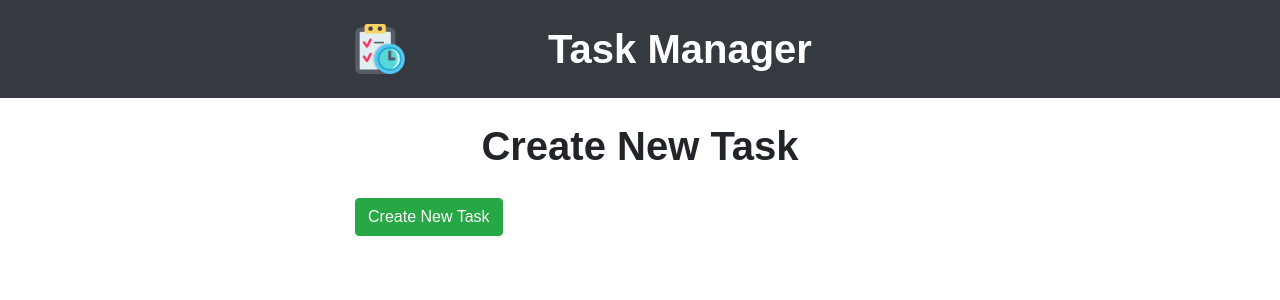
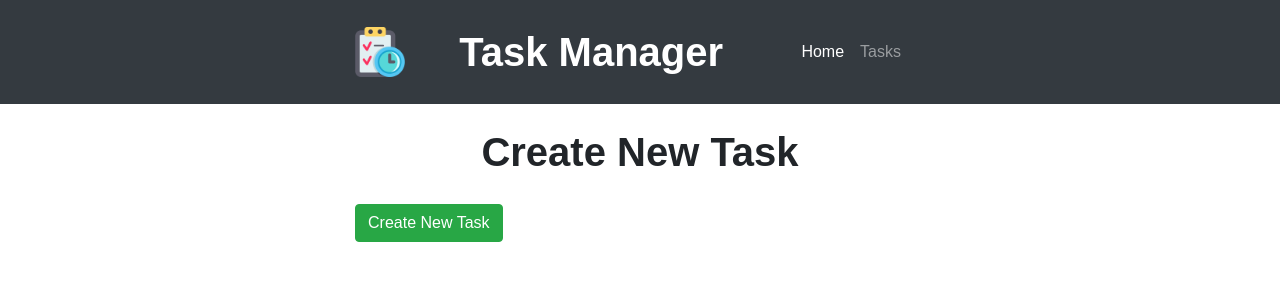
Before and after one commit to nalamsri90/ProgrammingForInformationSystems, a Flask app: page /create-task in a window 1280 px wide. Shown: the top 300 px of the page. Run offline with Flask 3, Linux system fonts and the light colour scheme; some libraries are stand-ins or nearby versions.

```diff
--- a/app.py
+++ b/app.py
@@ -70,5 +70,16 @@ def delete_task(task_id):
     db.session.commit()
     return redirect(url_for('get_tasks'))
 
+@app.route('/tasks', methods=['GET'])
+def get_tasks_api():
+    search_query = request.args.get('search', '')
+    if search_query:
+        tasks = Task.query.filter(Task.title.contains(search_query) | Task.description.contains(search_query)).all()
+    else:
+        tasks = Task.query.all()
+    task_list = [{'id': task.id, 'title': task.title, 'description': task.description, 'deadline': task.deadline, 'status': task.status} for task in tasks]
+    return redirect(url_for('get_tasks'))
+
+
 if __name__ == "__main__":
     app.run(debug=True)
--- a/templates/header.html
+++ b/templates/header.html
@@ -20,6 +20,20 @@
                     <div class="col">
                         <h1 class="mb-0">Task Manager</h1>
                     </div>
+                    <div class="col-auto">
+                        <nav class="navbar navbar-expand-lg navbar-dark bg-dark">
+                            <div class="collapse navbar-collapse" id="navbarNav">
+                                <ul class="navbar-nav">
+                                    <li class="nav-item active">
+                                        <a class="nav-link" href="{{ url_for('index') }}">Home</a>
+                                    </li>
+                                    <li class="nav-item">
+                                        <a class="nav-link" href="{{ url_for('get_tasks') }}">Tasks</a>
+                                    </li>
+                                </ul>
+                            </div>
+                        </nav>
+                    </div>
                 </div>
             </div>
         </header>
```
Also changed, not shown: templates/index.html (+1 -7 lines), instance/tasks.db. Lines whose indentation alone changed are shown as unchanged.
